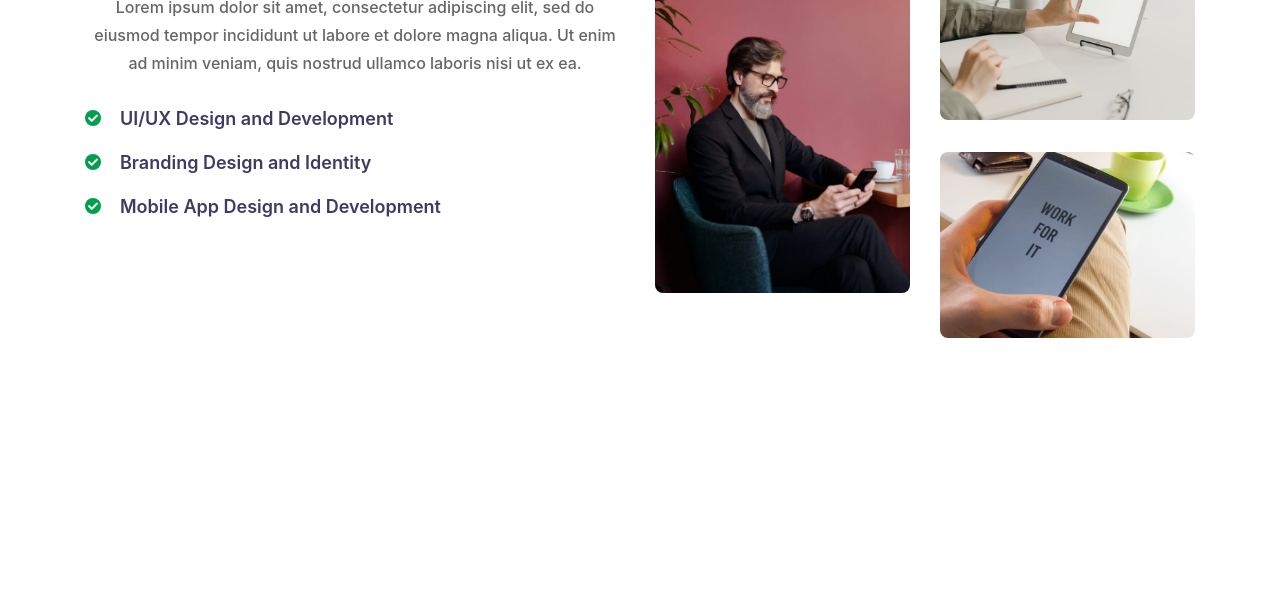
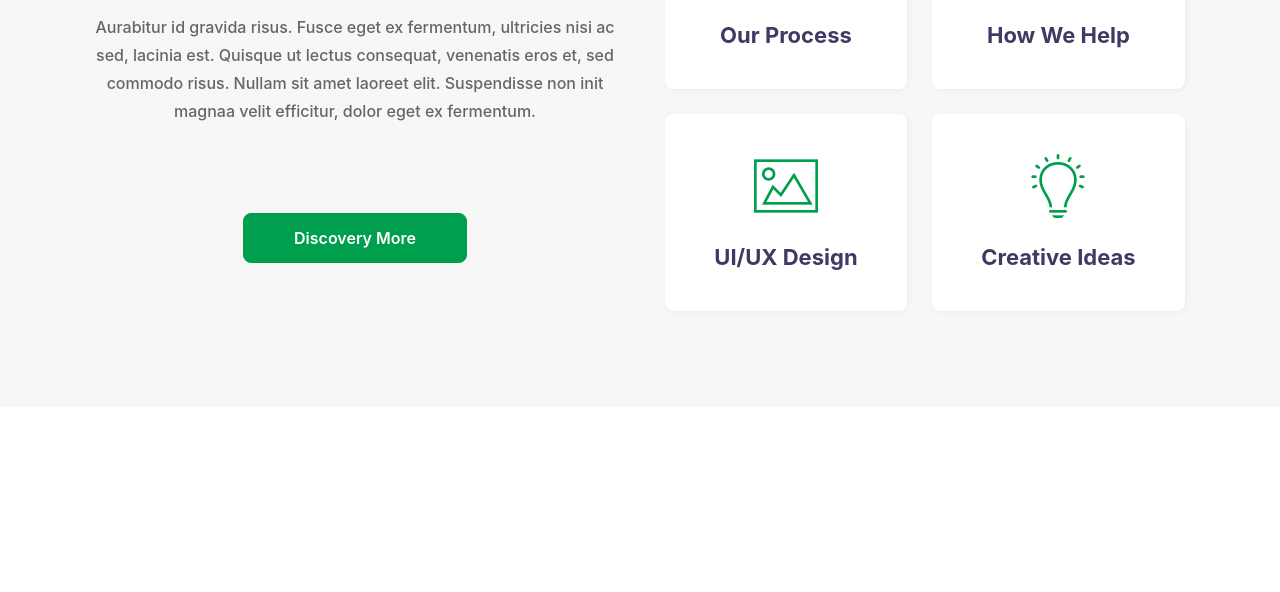
Before and after one commit to jayhoang1512/Capstone-layout-captoc, a plain HTML site: page index.html in a window 1280 px wide. Shown: the part 208-800 px from the top of the page. Drawn offline with nearby package versions, Linux system fonts and the light colour scheme; a script that the page names is missing.

Commit message:
everyday/done

```diff
--- a/index.html
+++ b/index.html
@@ -52,56 +52,47 @@
     <link rel="stylesheet" href="./css/index.css" />
   </head>
   <body id="myBody">
-    <!--Start AboutUS-->
-    <section id="aboutus">
+    <!--Start Everyday-->
+    <section id="everyday">
       <div class="container">
         <div class="row">
           <div class="about__title col-md-6">
-            <h3>ABOUT US</h3>
-            <h1>We make the best strategies for you, Enhancing your success</h1>
+            <h3>EVERY DAY BRINGS NEW CHALLENGES</h3>
+            <h1>Creative agency focused on vision, product and people</h1>
             <h4>
-              Lorem ipsum dolor sit amet, consectetur adipiscing elit, sed do
-              eiusmod tempor incididunt ut labore et dolore magna aliqua. Ut
-              enim ad minim veniam, quis nostrud ullamco laboris nisi ut ex ea.
+              Aurabitur id gravida risus. Fusce eget ex fermentum, ultricies
+              nisi ac sed, lacinia est. Quisque ut lectus consequat, venenatis
+              eros et, sed commodo risus. Nullam sit amet laoreet elit.
+              Suspendisse non init magnaa velit efficitur, dolor eget ex
+              fermentum.
             </h4>
-            <ul>
-              <li>
-                <i class="fa fa-check"></i>
-                <p>UI/UX Design and Development</p>
-              </li>
-              <li>
-                <i class="fa fa-check"></i>
-                <p>Branding Design and Identity</p>
-              </li>
-              <li>
-                <i class="fa fa-check"></i>
-                <p>Mobile App Design and Development</p>
-              </li>
-            </ul>
+            <button type="button">Discovery More</button>
           </div>
-          <div class="about__img col-md-6 mt-md-5">
-            <div class="row">
-              <div class="col-6">
-                <img class="img-fluid" src="./asset/Image/a.jpg" alt="" />
+          <div class="about__img col-md-6">
+            <div class="grid-container">
+              <div class="grid-item">
+                <img src="./asset/Image/icon1.png" alt="" />
+                <a href="">Our Process</a>
               </div>
-              <div class="col-6 mt-4">
-                <img
-                  class="img-fluid mb-md-3 mb-2"
-                  src="./asset/Image/c1.jpg"
-                  alt=""
-                />
-                <img
-                  class="img-fluid mt-md-3"
-                  src="./asset/Image/c4.jpg"
-                  alt=""
-                />
+              <div class="grid-item">
+                <img src="./asset/Image/icon2.png" alt="" />
+                <a href="">How We Help</a>
+              </div>
+              <div class="grid-item">
+                <img src="./asset/Image/icon3.png" alt="" />
+                <a href="">UI/UX Design</a>
+              </div>
+              <div class="grid-item">
+                <img src="./asset/Image/icon4.png" alt="" />
+                <a href="">Creative Ideas</a>
               </div>
             </div>
           </div>
         </div>
       </div>
     </section>
-    <!--End AboutUS-->
+    <!--End Everyday-->
+
     <!-- Optional JavaScript -->
     <!-- jQuery first, then Popper.js, then Bootstrap JS -->
     <script
```
